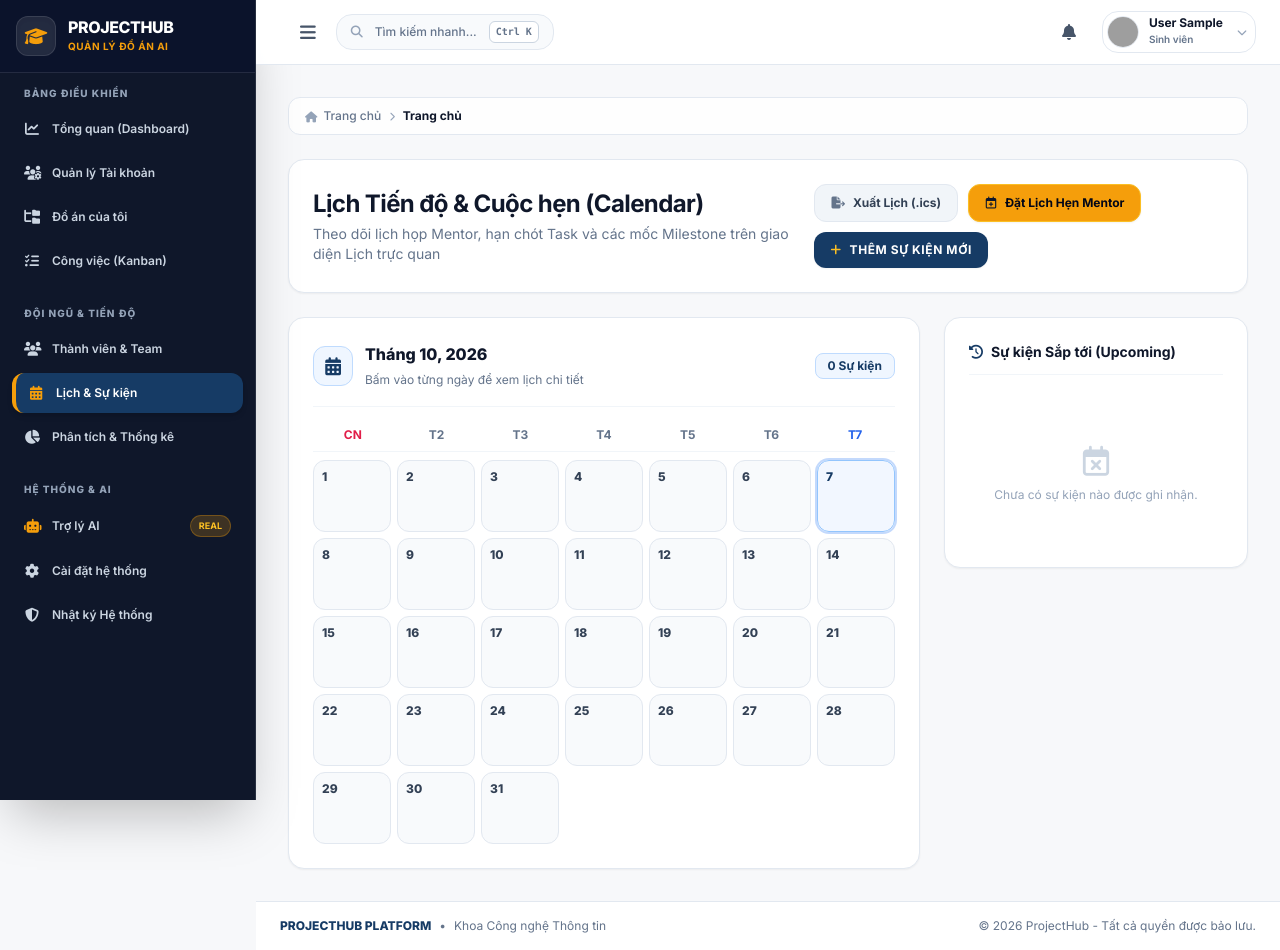
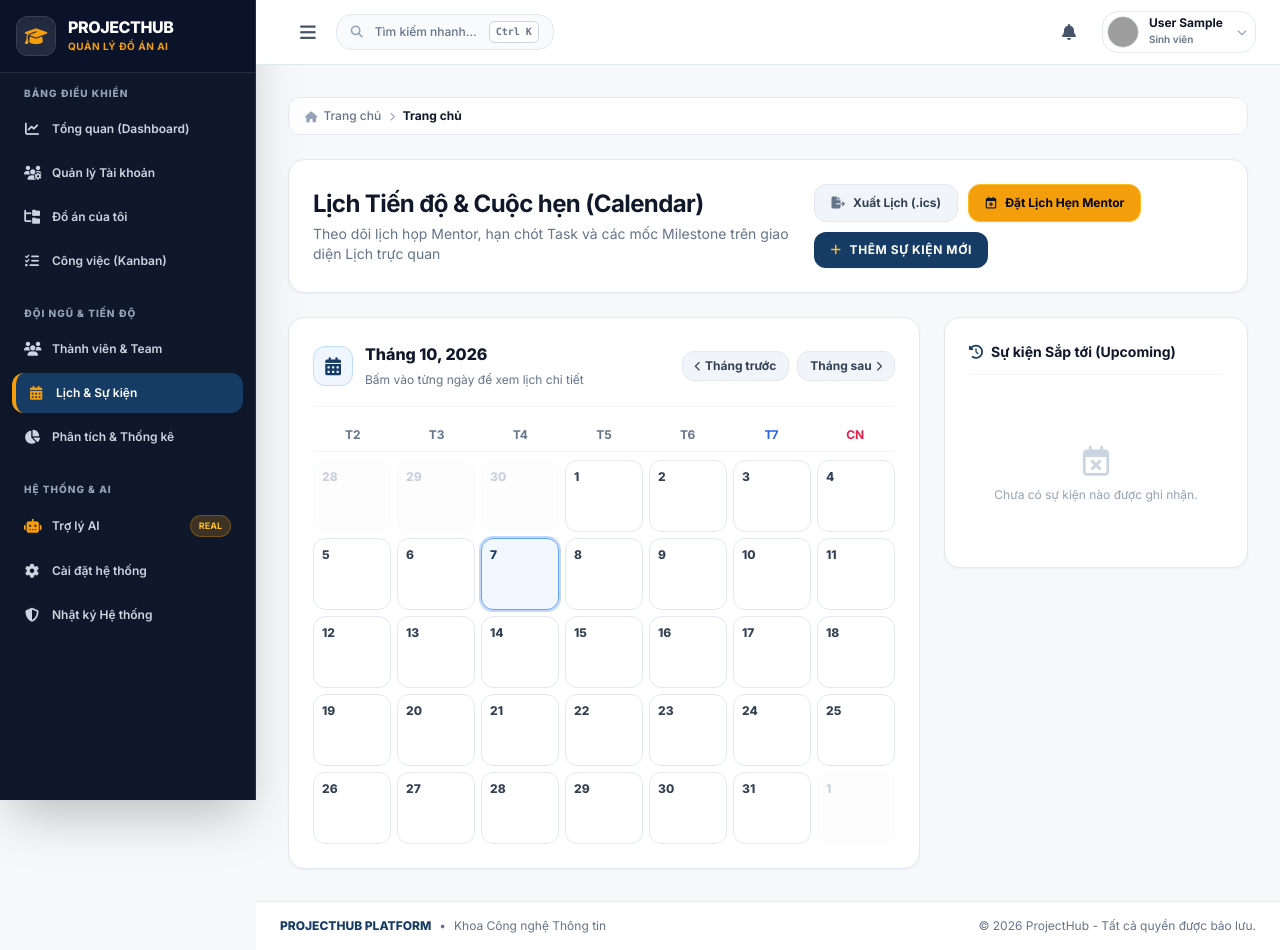
Before and after one commit to dachichi111104-ui/mentor, a Django app: page /calendar/ in a window 1280 px wide. Run offline with Django 5.2, Linux system fonts and the light colour scheme; the visitor is signed in with stand-in values (Sample User, id 1); data that the repository does not hold is empty; parts of the project's set-up code (start-up, migrations or seed data) failed here and were passed over; some libraries are stand-ins or nearby versions; grey boxes are pictures that could not be loaded.

Commit message:
feat(ui): Phase F - Dynamic calendar rewrite, YYYY-MM navigation, Monday grid, and tests

```diff
--- a/milestones/views.py
+++ b/milestones/views.py
@@ -137,10 +137,45 @@ def calendar_page_view(request):
     my_projects = visible_projects(user)
     upcoming_events = Event.objects.filter(project__in=my_projects, start__gte=timezone.now()).order_by('start')[:5]
 
+    month_param = request.GET.get('month')
+    today = timezone.localdate()
+
+    if month_param:
+        try:
+            parts = month_param.split('-')
+            year, month_num = int(parts[0]), int(parts[1])
+            if not (1 <= month_num <= 12):
+                year, month_num = today.year, today.month
+        except Exception:
+            year, month_num = today.year, today.month
+    else:
+        year, month_num = today.year, today.month
+
+    current_month_str = f"{year}-{month_num:02d}"
+    current_month_title = f"Tháng {month_num}, {year}"
+
+    if month_num == 1:
+        prev_month_str = f"{year - 1}-12"
+    else:
+        prev_month_str = f"{year}-{month_num - 1:02d}"
+
+    if month_num == 12:
+        next_month_str = f"{year + 1}-01"
+    else:
+        next_month_str = f"{year}-{month_num + 1:02d}"
+
     return render(request, 'milestones/calendar.html', {
         'my_projects': my_projects,
         'upcoming_events': upcoming_events,
+        'current_month_str': current_month_str,
+        'current_month_title': current_month_title,
+        'prev_month_str': prev_month_str,
+        'next_month_str': next_month_str,
+        'today_str': today.strftime('%Y-%m-%d'),
+        'year': year,
+        'month_num': month_num,
     })
+
 
 @login_required
 def calendar_events_json_view(request):
@@ -225,7 +260,6 @@ def event_create_view(request):
     ev = Event.objects.create(
         project=project,
         title=title,
-        description=description,
         event_type=event_type,
         start=parsed_start,
         end=parsed_end,
@@ -233,6 +267,7 @@ def event_create_view(request):
         created_by=request.user,
         status=EventStatus.ACCEPTED
     )
+
     log_action(user=request.user, action=ActionType.CREATE_EVENT, entity_type='Event', entity_id=ev.id, description=f"Tạo sự kiện '{title}'", project=project)
     messages.success(request, f'Đã thêm sự kiện "{ev.title}" vào lịch.')
     return redirect('calendar_page')
--- a/templates/milestones/calendar.html
+++ b/templates/milestones/calendar.html
@@ -1,7 +1,7 @@
 {% extends 'layouts/base.html' %}
 
 {% block title %}Lịch Đồ án & Cuộc hẹn | PROJECTHUB AI{% endblock %}
-{% block breadcrumb %}<a href="{% url 'dashboard' %}" class="hover:underline text-slate-500">Trang chủ</a> <i class="fa-solid fa-chevron-right text-[9px] text-slate-300 mx-1"></i> <a href="{% url 'team' %}" class="hover:underline text-slate-500">Đội ngũ & Tiến độ</a> <i class="fa-solid fa-chevron-right text-[9px] text-slate-300 mx-1"></i> <span class="text-slate-900 font-bold">Lịch & Sự kiện</span>{% endblock %}
+{% block breadcrumb %}Lịch & Sự kiện{% endblock %}
 
 {% block content %}
 <div class="space-y-6" x-data="{
@@ -12,7 +12,10 @@
     selectedDayEvents: [],
     events: [],
 
-    currentMonthName: 'Tháng 10, 2026',
+    currentMonthTitle: '{{ current_month_title }}',
+    year: {{ year }},
+    monthNum: {{ month_num }},
+    todayStr: '{{ today_str }}',
     calendarDays: [],
 
     init() {
@@ -27,24 +30,61 @@
     },
 
     buildCalendar() {
-        // Build 35 days for current month view
         const days = [];
-        const today = new Date();
-        const year = 2026;
-        const month = 9; // October (0-indexed 9)
+        const year = this.year;
+        const monthIdx = this.monthNum - 1;
 
-        // Days matrix
-        for (let i = 1; i <= 31; i++) {
-            const dateStr = `2026-10-${i.toString().padStart(2, '0')}`;
+        const firstDay = new Date(year, monthIdx, 1);
+        const daysInMonth = new Date(year, monthIdx + 1, 0).getDate();
+
+        // Monday = 0, Sunday = 6
+        const startOffset = (firstDay.getDay() + 6) % 7;
+
+        // Previous month padding
+        const prevDaysInMonth = new Date(year, monthIdx, 0).getDate();
+        for (let i = startOffset - 1; i >= 0; i--) {
+            const dayNum = prevDaysInMonth - i;
+            const pMonth = monthIdx === 0 ? 12 : monthIdx;
+            const pYear = monthIdx === 0 ? year - 1 : year;
+            const dateStr = `${pYear}-${pMonth.toString().padStart(2, '0')}-${dayNum.toString().padStart(2, '0')}`;
+            days.push({
+                day: dayNum,
+                dateStr: dateStr,
+                isCurrentMonth: false,
+                isToday: dateStr === this.todayStr,
+                events: []
+            });
+        }
+
+        // Current month days
+        for (let i = 1; i <= daysInMonth; i++) {
+            const dateStr = `${year}-${this.monthNum.toString().padStart(2, '0')}-${i.toString().padStart(2, '0')}`;
             const dayEvents = this.events.filter(e => e.start.startsWith(dateStr));
             days.push({
                 day: i,
                 dateStr: dateStr,
                 isCurrentMonth: true,
-                isToday: i === 7,
+                isToday: dateStr === this.todayStr,
                 events: dayEvents
             });
         }
+
+        // Next month padding to fill complete weeks (multiples of 7)
+        const totalCells = Math.ceil(days.length / 7) * 7;
+        const nextPadding = totalCells - days.length;
+        for (let i = 1; i <= nextPadding; i++) {
+            const nMonth = monthIdx === 11 ? 1 : this.monthNum + 1;
+            const nYear = monthIdx === 11 ? year + 1 : year;
+            const dateStr = `${nYear}-${nMonth.toString().padStart(2, '0')}-${i.toString().padStart(2, '0')}`;
+            days.push({
+                day: i,
+                dateStr: dateStr,
+                isCurrentMonth: false,
+                isToday: dateStr === this.todayStr,
+                events: []
+            });
+        }
+
         this.calendarDays = days;
     },
 
@@ -88,38 +128,44 @@
                         <i class="fa-solid fa-calendar-days"></i>
                     </div>
                     <div>
-                        <h2 class="font-extrabold text-base text-slate-900" x-text="currentMonthName"></h2>
+                        <h2 class="font-extrabold text-base text-slate-900" x-text="currentMonthTitle"></h2>
                         <span class="text-xs text-slate-500">Bấm vào từng ngày để xem lịch chi tiết</span>
                     </div>
                 </div>
                 <div class="flex items-center gap-2">
-                    <span class="px-3 py-1 bg-blue-50 text-[#163B65] font-bold text-xs rounded-lg border border-blue-200" x-text="events.length + ' Sự kiện'"></span>
+                    <a href="?month={{ prev_month_str }}" class="px-3 py-1.5 bg-slate-100 hover:bg-slate-200 text-slate-700 font-bold text-xs rounded-xl border border-slate-200 flex items-center gap-1">
+                        <i class="fa-solid fa-chevron-left text-[10px]"></i> Tháng trước
+                    </a>
+                    <a href="?month={{ next_month_str }}" class="px-3 py-1.5 bg-slate-100 hover:bg-slate-200 text-slate-700 font-bold text-xs rounded-xl border border-slate-200 flex items-center gap-1">
+                        Tháng sau <i class="fa-solid fa-chevron-right text-[10px]"></i>
+                    </a>
                 </div>
             </div>
 
-            <!-- Days of Week Header -->
+            <!-- Days of Week Header (Starting Monday) -->
             <div class="grid grid-cols-7 gap-1 text-center font-bold text-xs text-slate-500 mb-2 border-b border-slate-100 pb-2">
-                <div class="text-rose-600">CN</div>
                 <div>T2</div>
                 <div>T3</div>
                 <div>T4</div>
                 <div>T5</div>
                 <div>T6</div>
                 <div class="text-blue-600">T7</div>
+                <div class="text-rose-600">CN</div>
             </div>
 
-            <!-- Calendar Days Grid (31 Days) -->
+            <!-- Calendar Days Grid -->
             <div class="grid grid-cols-7 gap-1.5 min-h-[380px]">
                 <template x-for="d in calendarDays" :key="d.dateStr">
                     <div @click="openDayDetails(d)"
                          :class="{
-                             'bg-blue-50/80 border-blue-300 ring-2 ring-blue-500/30': d.isToday,
-                             'bg-slate-50 hover:bg-blue-50/50 border-slate-200': !d.isToday
+                             'bg-blue-50/80 border-blue-400 ring-2 ring-blue-500/30 font-bold': d.isToday,
+                             'bg-white border-slate-200 hover:bg-blue-50/40': d.isCurrentMonth && !d.isToday,
+                             'bg-slate-50/60 border-slate-100 opacity-50': !d.isCurrentMonth
                          }"
                          class="p-2 rounded-xl border transition-all cursor-pointer flex flex-col justify-between min-h-[72px] hover:shadow-sm relative group">
 
                         <div class="flex justify-between items-center">
-                            <span class="font-extrabold text-xs" :class="d.isToday ? 'text-[#163B65]' : 'text-slate-700'" x-text="d.day"></span>
+                            <span class="font-extrabold text-xs" :class="d.isToday ? 'text-[#163B65]' : (d.isCurrentMonth ? 'text-slate-700' : 'text-slate-400')" x-text="d.day"></span>
                             <template x-if="d.events.length > 0">
                                 <span class="w-2 h-2 rounded-full bg-amber-500 animate-pulse"></span>
                             </template>
@@ -140,6 +186,7 @@
                 </template>
             </div>
         </div>
+
 
         <!-- Sidebar Panel: Upcoming Events (1 Col) -->
         <div class="space-y-6">
```
Also changed, not shown: tests/test_ui_calendar.py (added, +36 -0 lines).
